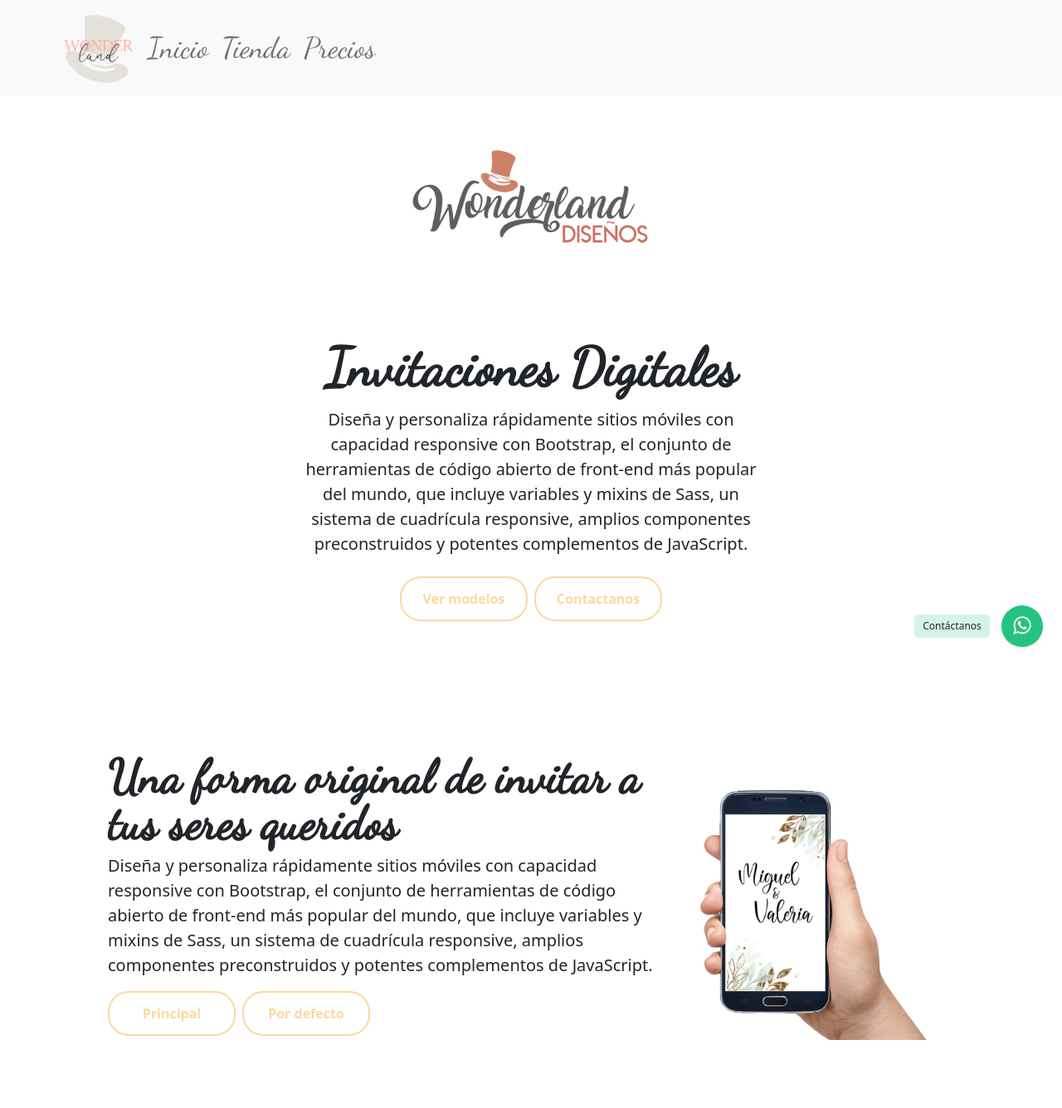
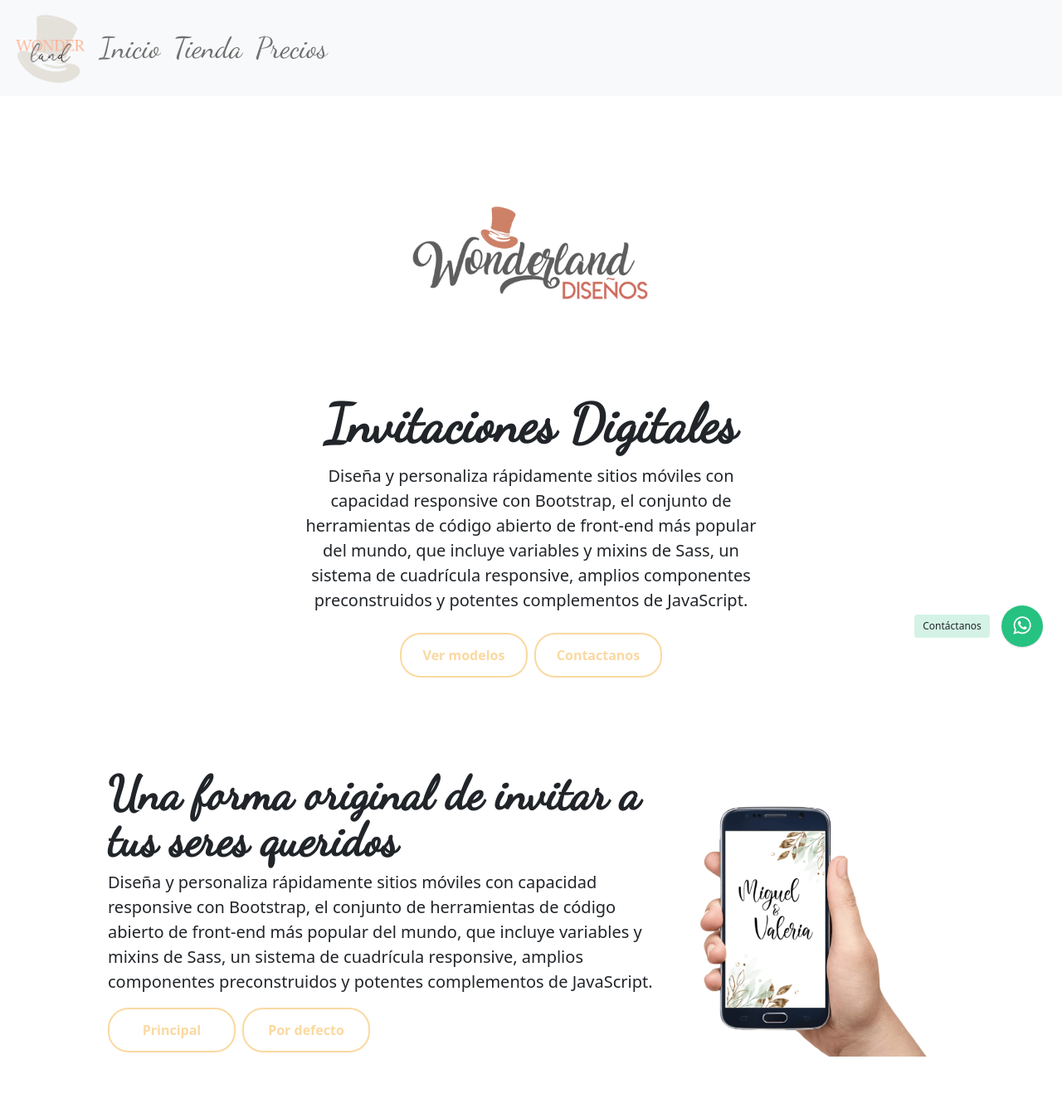
Before and after one commit to LeandroSchachner/invitacionesDigitales, a plain HTML site: page index.html in a window 1280 px wide. Shown: the top 1336 px of the page at 83% size. Drawn offline with nearby package versions, Linux system fonts and the light colour scheme; a web font is replaced by a local one.

Commit message:
"Edicion"

```diff
--- a/index.html
+++ b/index.html
@@ -20,9 +20,9 @@
     <link rel="stylesheet" href="plugin/whatsapp-chat-support.css">
 </head>
 <body>
-    <header class="">
-      <nav class="navbar fixed-top navbar-expand-lg navbar-light bg-light">
-        <div class="container">
+    <header class="navegacion">
+      <nav class="navbar navbar-expand-lg navbar-light bg-light">
+        <div class="container-fluid">
           <img src="./sombrero.png" alt="" width="100" height="100">
           <button class="navbar-toggler" type="button" data-bs-toggle="collapse" data-bs-target="#navbarNavAltMarkup" aria-controls="navbarNavAltMarkup" aria-expanded="false" aria-label="Toggle navigation">
             <span class="navbar-toggler-icon"></span>
@@ -39,9 +39,9 @@
       </nav>
 
     </header>
-    <main>
-        <section class="portada">
-            <div class="container px-4 py-5 my-5 text-center">
+    <main class="">
+        <section class="container">
+            <div class="px-4 my-5 text-center">
                 <img class="d-block mx-auto" src="./img/Logo final wonderland rgb png-01.png" alt="" width="310" height="310">
                 <h1 class="display-3 fw-bold">Invitaciones Digitales</h1>
                 <div class="col-lg-6 mx-auto">
@@ -55,8 +55,8 @@
                 </div>
                 </div>
         </section>
-        <section class="">
-          <div class="container my-5">
+        <section class="container">
+          <div class="">
             <div class="row p-4 pb-0 pe-lg-0 pt-lg-5 align-items-center rounded-3">
             <div class="col-lg-7 p-3 p-lg-5 pt-lg-3">
             <h1 class="display-4 fw-bold lh-1">Una forma original de invitar a tus seres queridos</h1>
@@ -129,7 +129,7 @@
 
     <!--Scripts-->
     <script src="https://cdn.jsdelivr.net/npm/bootstrap@5.1.3/dist/js/bootstrap.bundle.min.js" integrity="sha384-ka7Sk0Gln4gmtz2MlQnikT1wXgYsOg+OMhuP+IlRH9sENBO0LRn5q+8nbTov4+1p" crossorigin="anonymous"></script>
-    <div class="whatsapp_chat_support wcs_fixed_right" id="button-w">
+    <div class="wcs_fixed_right" id="button-w">
       <div class="wcs_button_label">
               Contáctanos
           </div>
--- a/styles.css
+++ b/styles.css
@@ -13,6 +13,7 @@ header {
 h1, h2 {
   font-family: 'Dancing Script', cursive;
 }
+
 /* Botones */
 .btna {
   min-width: 130px;
```
